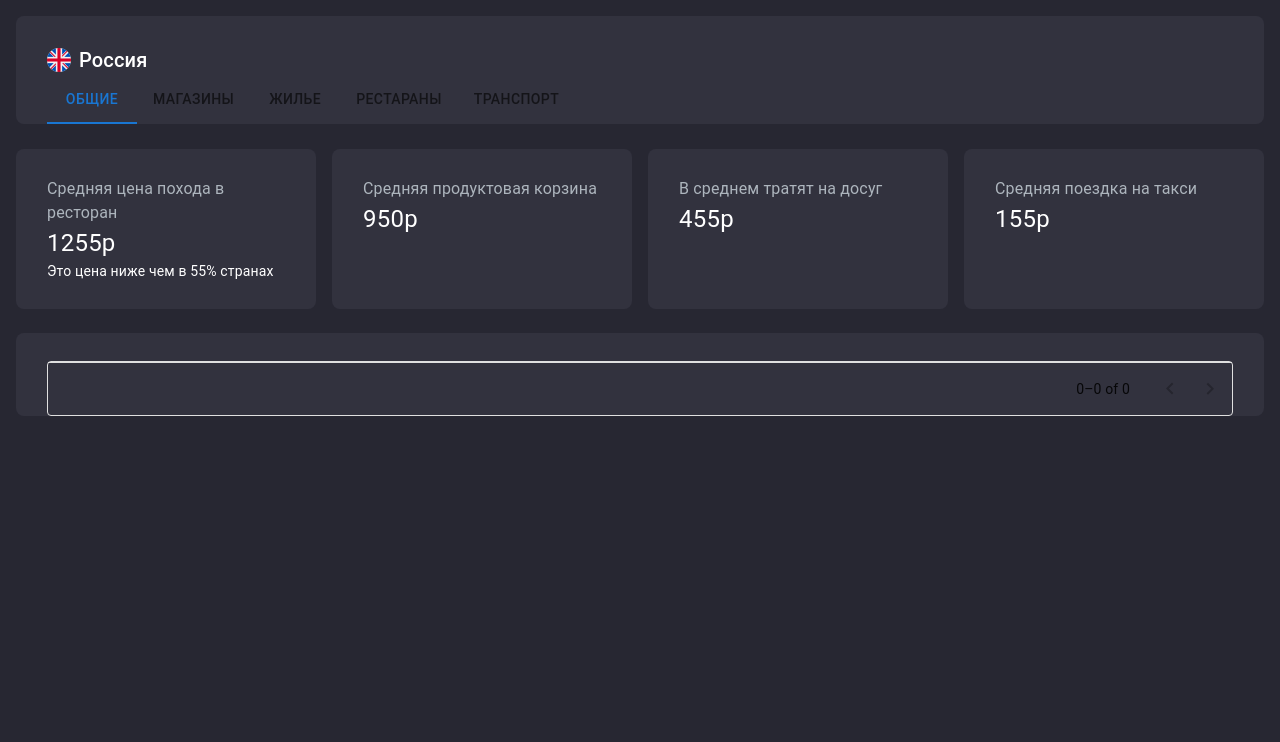
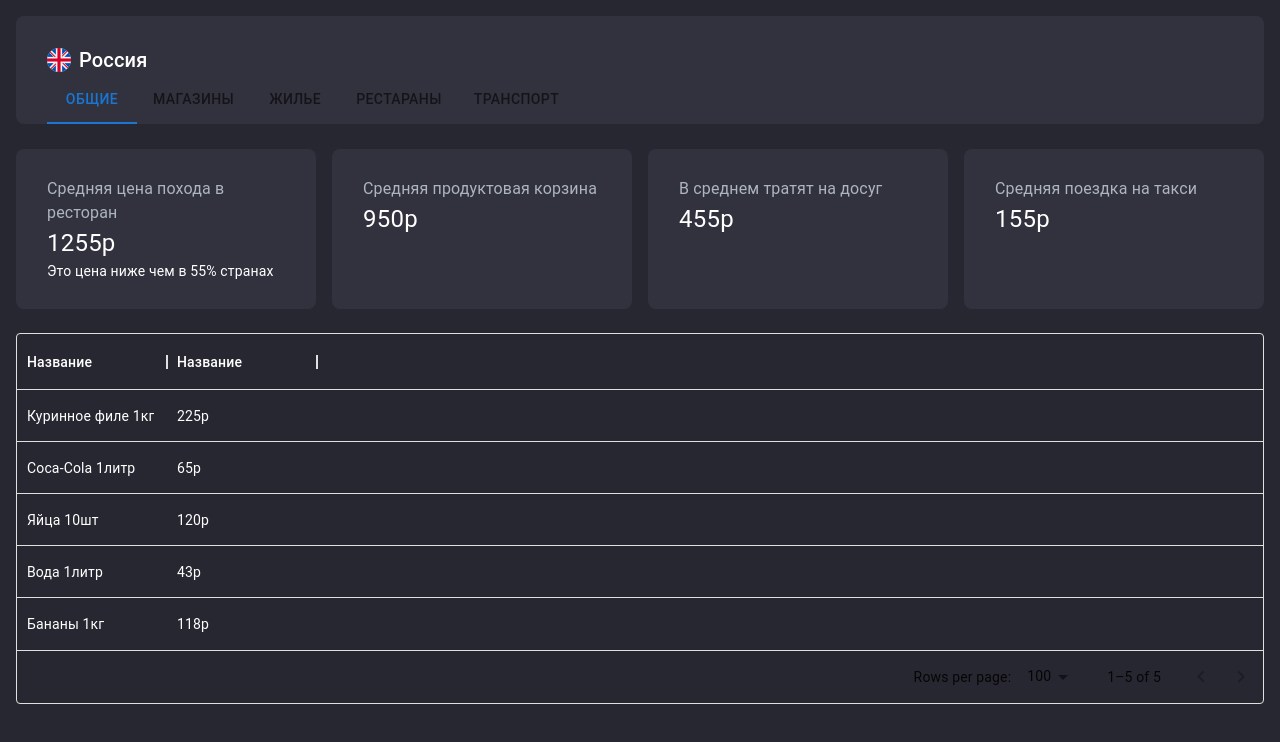
Before and after one commit to emargin/COL, a Next.js app: page /countries/1 in a window 1280 px wide. Shown: the top 742 px of the page. Built offline with nearby package versions, Linux system fonts and the light colour scheme.

Commit message:
chore: add base table

```diff
--- a/src/mock/index.js
+++ b/src/mock/index.js
@@ -5,7 +5,7 @@ export const countryInfo = {
         { id: 2, name: 'Coca-Cola 1литр', price: '65р' },
         { id: 3, name: 'Яйца 10шт', price: '120р' },
         { id: 4, name: 'Вода 1литр', price: '43р' },
-        { id: 4, name: 'Бананы 1кг', price: '118р' },
+        { id: 5, name: 'Бананы 1кг', price: '118р' },
     ],
     transprot: [
         { id: 1, name: 'Проезд на автобусе', price: '32р' },
--- a/src/pages/countries/[id].jsx
+++ b/src/pages/countries/[id].jsx
@@ -1,7 +1,7 @@
 import React, { useEffect, useState } from 'react'
 import Image from 'next/image'
 import { Box, Typography, Tabs, Tab } from '@mui/material'
-import { DataGrid } from '@mui/x-data-grid'
+import { DataGrid, GridColDef } from '@mui/x-data-grid'
 import { contries } from '../../mock'
 import PageLayout from '../../components/PageLayout'
 import InfoWrapper from '../../components/InfoWrapper'
@@ -26,10 +26,18 @@ const styles = {
 }
 
 export default function Country({ country }) {
+    const { restaurants, market, transprot } = country.info.statistic
     const [tab, setTab] = useState(0)
     const handleTabChange = (event, newTab) => {
         setTab(newTab)
     }
+
+    const columns = [
+        { field: 'id', headerName: 'ID', hide: true },
+        { field: 'name', headerName: 'Название', width: 150 },
+        { field: 'price', headerName: 'Название', width: 150 },
+    ]
+
     return (
         <PageLayout>
             <Box sx={styles.content}>
@@ -67,9 +75,10 @@ export default function Country({ country }) {
                         <InfoCard title="В среднем тратят на досуг" info="455р" />
                         <InfoCard title="Средняя поездка на такси" info="155р" />
                     </Box>
-                    <InfoWrapper style={{ paddingBottom: 0 }}>
-                        <DataGrid rows={[]} columns={[]} pageSize={5} rowsPerPageOptions={[5]} />
-                    </InfoWrapper>
+                    {/* <InfoWrapper style={{ paddingBottom: 0 }}>
+
+                    </InfoWrapper> */}
+                    <DataGrid sx={{ color: '#fff' }} autoHeight rows={market} columns={columns} />
                 </TabPanel>
 
                 <TabPanel value={tab} index={1}>
@@ -94,8 +103,6 @@ const getCountry = async (id) => ({
 export async function getStaticProps({ params }) {
     const response = await getCountry(+params.id)
     const country = response.data
-    console.log('c', country)
-    // обратите внимание на сигнатуру
     return {
         props: {
             country,
@@ -106,12 +113,10 @@ export async function getStaticProps({ params }) {
 export async function getStaticPaths() {
     const contries = await getContries()
 
-    // обратите внимание на структуру возвращаемого массива
     const paths = contries.data.map((post) => ({
         params: { id: post.id.toString() },
     }))
 
-    // `fallback: false` означает, что для ошибки 404 используется другой маршрут
     return {
         paths,
         fallback: false,
```
